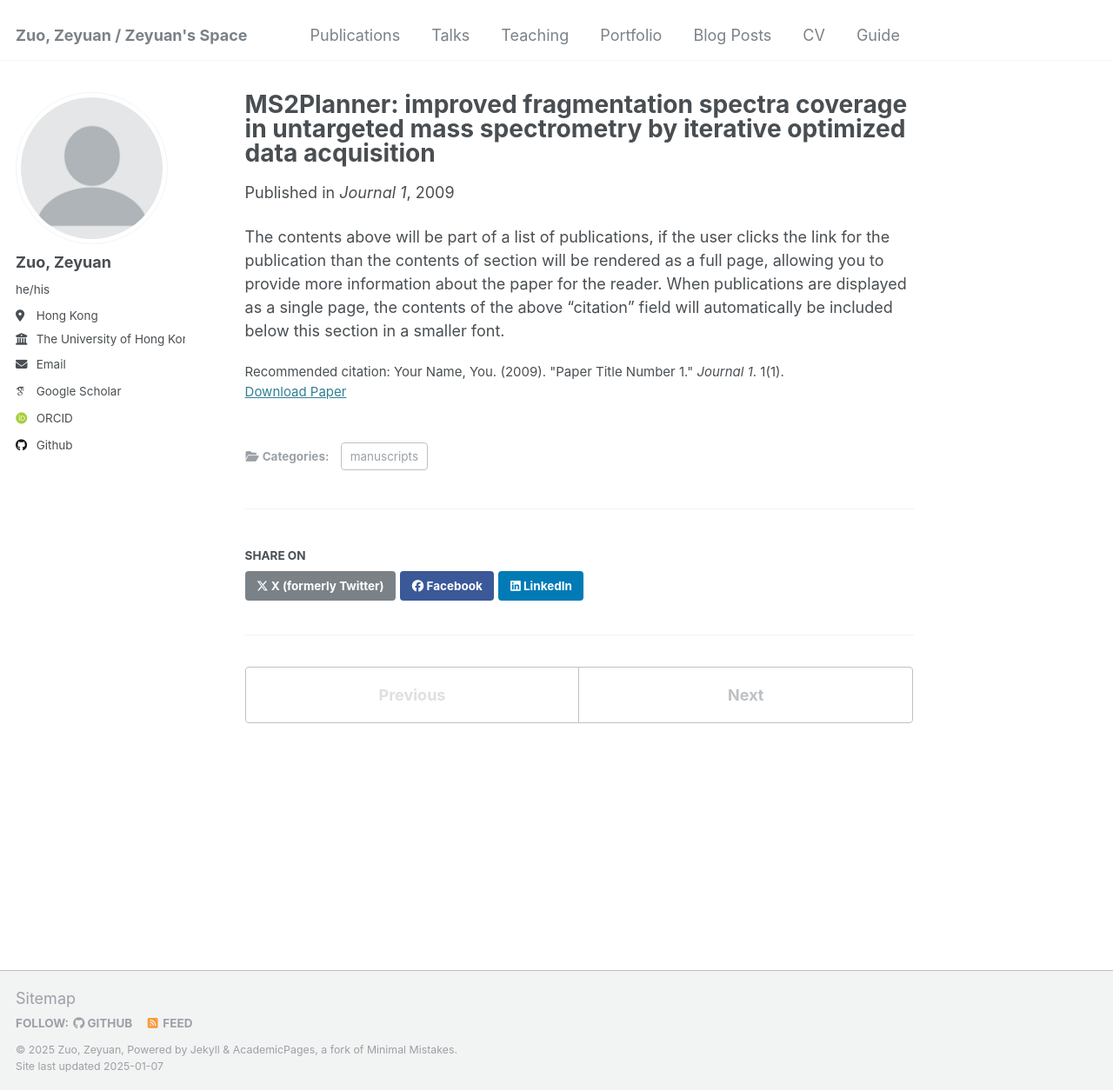
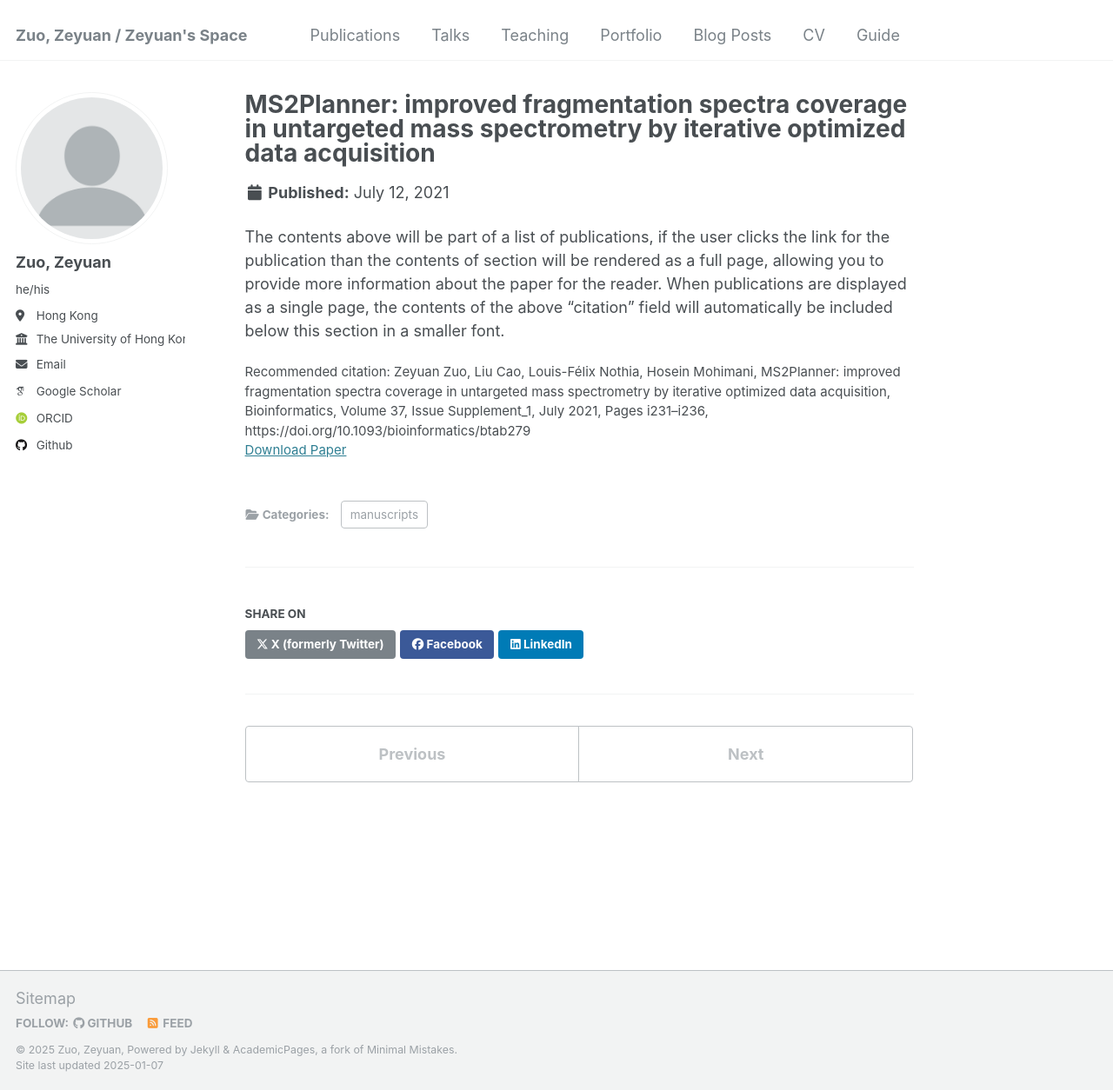
Before and after one commit to zeyuanz/zeyuanz.github.io, a Jekyll site: the page built from _publications/ms2planner.md, in a window 1280 px wide and 1254 px high. Shown: the whole window at 87% size. Built offline with Jekyll 4.4.1, drawn with Linux system fonts in a browser that asks for light colours; some web fonts are replaced.

Commit message:
Update and rename 2009-10-01-paper-title-number-1.md to ms2planner.md

```diff
--- a/_publications/2009-10-01-paper-title-number-1.md
+++ b/_publications/ms2planner.md
@@ -2,12 +2,9 @@
 title: "MS2Planner: improved fragmentation spectra coverage in untargeted mass spectrometry by iterative optimized data acquisition"
 collection: publications
 category: manuscripts
-permalink: /publication/2009-10-01-paper-title-number-1
-excerpt: 'This paper is about the number 1. The number 2 is left for future work.'
-date: 2009-10-01
-venue: 'Journal 1'
-paperurl: 'http://academicpages.github.io/files/paper1.pdf'
-citation: 'Your Name, You. (2009). &quot;Paper Title Number 1.&quot; <i>Journal 1</i>. 1(1).'
+permalink: /publication/ms2planner
+date: 2021-07-12
+paperurl: 'http://zeyuanz.github.io/files/ms2planner.pdf'
+citation: 'Zeyuan Zuo, Liu Cao, Louis-Félix Nothia, Hosein Mohimani, MS2Planner: improved fragmentation spectra coverage in untargeted mass spectrometry by iterative optimized data acquisition, Bioinformatics, Volume 37, Issue Supplement_1, July 2021, Pages i231–i236, https://doi.org/10.1093/bioinformatics/btab279'
 ---
-
 The contents above will be part of a list of publications, if the user clicks the link for the publication than the contents of section will be rendered as a full page, allowing you to provide more information about the paper for the reader. When publications are displayed as a single page, the contents of the above "citation" field will automatically be included below this section in a smaller font.
```
